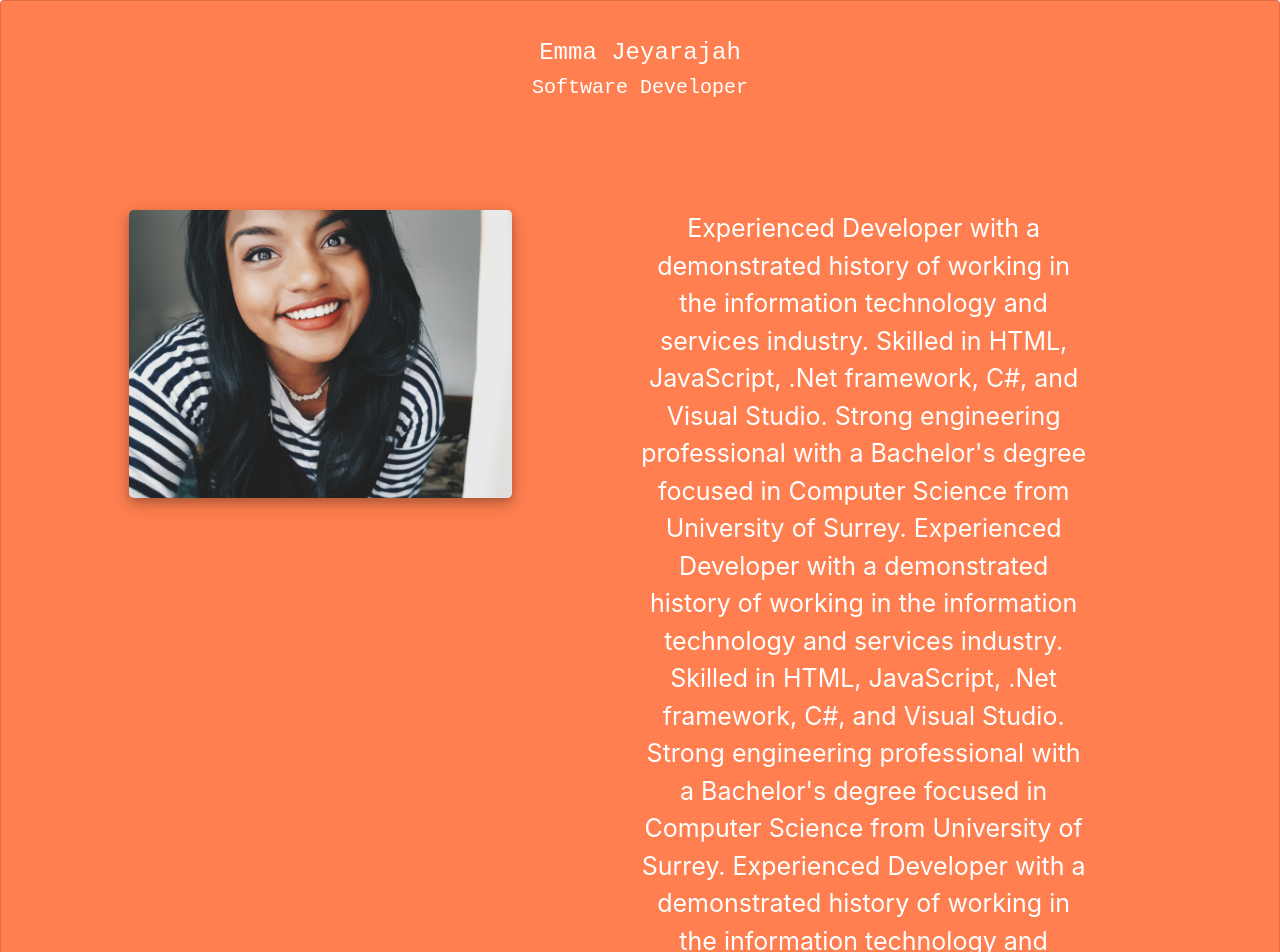
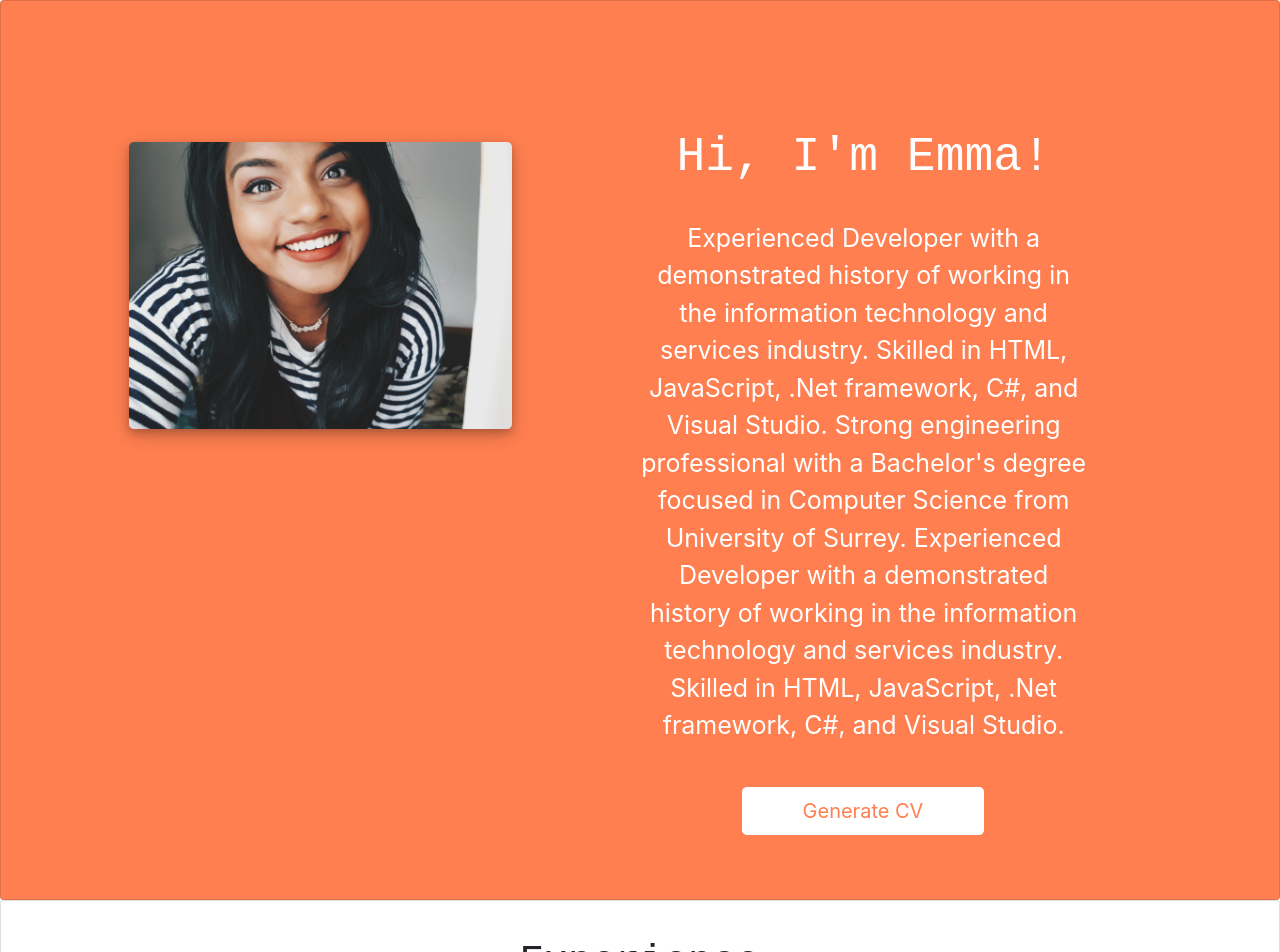
Before and after one commit to emmaculatej/personal-website, a Vue app in the folder personal-website/: page /#/ in a window 1280 px wide. Shown: the top 952 px of the page. Built offline with nearby package versions, Linux system fonts and the light colour scheme.

Commit message:
Images and Font size

```diff
--- a/personal-website/src/App.vue
+++ b/personal-website/src/App.vue
@@ -61,11 +61,11 @@ body {
 p {
   font-size: 25px;
 }
-h4, h5, h6{
+h3, h4, h5, h6{
   text-align: center;
 }
 
-h4, h5 {
+h3, h4, h5 {
     font-family: Courier New, Century Gothic, sans-serif;
 }
 
--- a/personal-website/src/components/CV.vue
+++ b/personal-website/src/components/CV.vue
@@ -1,6 +1,6 @@
 <template>
     <div>
-        <button class="btn btn-lg" style="background-color: white; color: coral;"  v-on:click="generate"> CV button </button>
+        <button class="btn btn-lg cvButton" v-on:click="generate"> Generate CV</button>
     </div>
 </template>
 
@@ -32,3 +32,12 @@ export default {
 }
 
 </script>
+
+<style scoped>
+.cvButton {
+    background-color: white;
+    color: coral;
+    width: 45%;
+    height: 40%;
+}
+</style>
--- a/personal-website/src/components/ContactMe.vue
+++ b/personal-website/src/components/ContactMe.vue
@@ -1,6 +1,8 @@
 <template>
     <div class="card">
-        <h4 class="footerHeading">Connect with me! </h4>
+        <div class="footerHeading">
+        <h3>Connect with me! </h3>
+        </div>
         <div class="row">
             <div class="col-3">
             <h4>
@@ -49,8 +51,17 @@ export default {
 
 .footerHeading{
     padding-bottom: 3%;
+    padding-top: 3%;
+    border-width: 5px;
+    border-color: coral;
+}
+
+h4 {
+    font-size: 150%;
+}
+
+h3 {
     font-size: 200%;
-    padding-top: 3%;
 }
 
 </style>
--- a/personal-website/src/components/Experience.vue
+++ b/personal-website/src/components/Experience.vue
@@ -15,7 +15,7 @@
         </div>
     </div>
     <div class="text-center" style="padding-top: 5%;">
-    <a href="https://uk.linkedin.com/in/emmaculate-jeyarajah" class="btn btn-lg" style="background-color: coral;"> Learn More </a>
+    <a href="https://uk.linkedin.com/in/emmaculate-jeyarajah" class="btn btn-lg" style="background-color: coral;"> More Information </a>
     </div>
 </div>
 
--- a/personal-website/src/components/PersonalDescription.vue
+++ b/personal-website/src/components/PersonalDescription.vue
@@ -1,20 +1,15 @@
 <template>
 <div class="card personalDescription">
-    <div class="personalHeaders">
-    <h4> {{ personalDetails.forename}} {{ personalDetails.surname}} </h4>
-    <h5> {{ personalDetails.occupation}} </h5>
-    </div>
     <div>
         <img class="profilePicture" src="../assets/profilepic.jpg"/>
+        <h4 class="nameHeader">  Hi,
+        I'm {{ personalDetails.forename}}! </h4>
         <p class="description"> Experienced Developer with a demonstrated history of working in the information technology and services industry.
             Skilled in HTML, JavaScript, .Net framework, C#, and Visual Studio.
             Strong engineering professional with a Bachelor's degree focused in Computer Science from University of Surrey.
             Experienced Developer with a demonstrated history of working in the information technology and services industry.
             Skilled in HTML, JavaScript, .Net framework, C#, and Visual Studio.
-            Strong engineering professional with a Bachelor's degree focused in Computer Science from University of Surrey.
-            Experienced Developer with a demonstrated history of working in the information technology and services industry.
-            Skilled in HTML, JavaScript, .Net framework, C#, and Visual Studio.
-            Strong engineering professional with a Bachelor's degree focused in Computer Science from University of Surrey. </p>
+            </p>
     <div class="cvButton">
         <c-v/>
     </div>
@@ -43,7 +38,7 @@ export default {
 <style scoped>
 
 .cvButton {
-    margin-left: 65%;
+    margin-left: 58%;
 }
 .profilePicture {
     margin-left: 10%;
@@ -61,13 +56,20 @@ export default {
     display: block;
     text-align: center;
     width: 40%;
-    padding-top: 8%;
+    padding-top: 2%;
     padding-left: 5%;
+    padding-bottom: 2%;
 
 }
 
-.personalHeaders {
-    font-size: 250%;
+.nameHeader{
+    margin-left: 45%;
+    display: block;
+    text-align: center;
+    width: 40%;
+    padding-top: 7%;
+    padding-left: 5%;
+    font-size: 300%;
 }
 
 .personalDescription{
--- a/personal-website/src/components/PersonalInterests.vue
+++ b/personal-website/src/components/PersonalInterests.vue
@@ -8,19 +8,22 @@
                     <img class="card-img-top" src="../assets/azuruplays.png"/>
                     <h5 class="card-title"> {{youtubeInterest.title}} </h5>
                     <div class="text-center">
-                        <button class="btn btn-danger" v-on:click="youtube = !youtube"> Learn More </button>
+                        <button class="btn btn-warning" v-on:click="youtube = !youtube">Find Out More </button>
                     </div>
                     <div class="card-text centreText" v-if="youtube == true">
                         <span class="card-text">{{youtubeInterest.description}}</span>
+                        <div style="padding-top:5%;">
+                            <a href="https://www.youtube.com/channel/UCuBLXiAFnO-hvSXyWQ3f5gA" class="btn btn-danger"> Youtube</a>
+                        </div>
                     </div>
                 </div>
             </div>
             <div class="card">
                 <div class="card-body" alt="Card image cap">
-                    <img class="card-img-top" src="../assets/flower.jpg" />
+                    <img class="card-img-top" src="../assets/music.png" />
                     <h5 class="card-title"> {{musicInterest.title}} </h5>
                     <div class="text-center">
-                        <button class="btn btn-warning" v-on:click="music = !music"> Learn More </button>
+                        <button class="btn btn-warning" v-on:click="music = !music"> Find Out More </button>
                     </div>
                     <div class="card-text centreText" v-if="music == true">
                         <span > {{musicInterest.description}} </span>
@@ -47,7 +50,7 @@ export default {
             },
             musicInterest: {
                 title: 'Music',
-                description: 'Grade 7 Violinist, Grade 6 Pianist, Grade 4 Clarinetist'
+                description: 'I play three musical instruments: piano, violin and clarinet. I also enjoy listening to music, in particular Lo-Fi Hip-Hop.'
             }
         }
     },
```
Also changed, not shown: personal-website/src/assets/azuruplays.png, personal-website/src/assets/music.png (added).
